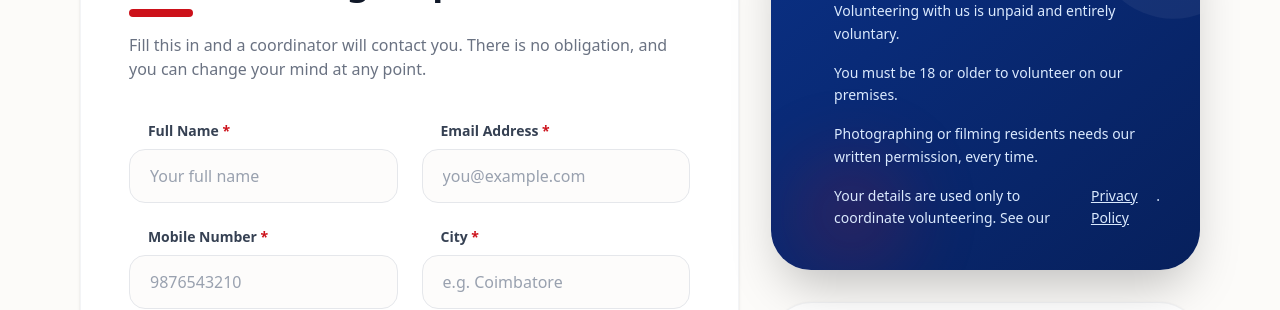
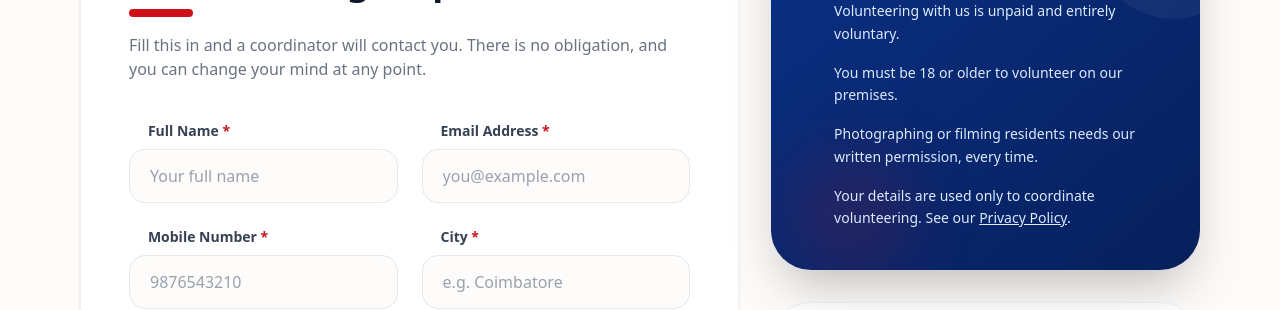
Before and after one commit to maheswarankasi/helping-hearts-website, a Next.js app: page /join-us in a window 1280 px wide. Shown: the part 1792-2102 px from the top of the page. Built offline with nearby package versions, Linux system fonts and the light colour scheme; no server answers; a web font is replaced by a local one.

Commit message:
join-us page updated

```diff
--- a/src/app/(public)/join-us/page.jsx
+++ b/src/app/(public)/join-us/page.jsx
@@ -158,20 +158,20 @@ export default function JoinUsPage() {
                   <ul className="space-y-4 text-blue-100 text-sm leading-relaxed">
                     <li className="flex items-start gap-3">
                       <i className="fa-solid fa-check text-brand-red mt-1"></i>
-                      Volunteering with us is unpaid and entirely voluntary.
+                      <p>Volunteering with us is unpaid and entirely voluntary.</p>
                     </li>
                     <li className="flex items-start gap-3">
                       <i className="fa-solid fa-check text-brand-red mt-1"></i>
-                      You must be 18 or older to volunteer on our premises.
+                      <p>You must be 18 or older to volunteer on our premises.</p>
                     </li>
                     <li className="flex items-start gap-3">
                       <i className="fa-solid fa-check text-brand-red mt-1"></i>
-                      Photographing or filming residents needs our written
-                      permission, every time.
+                      <p>Photographing or filming residents needs our written
+                      permission, every time.</p>
                     </li>
                     <li className="flex items-start gap-3">
                       <i className="fa-solid fa-check text-brand-red mt-1"></i>
-                      Your details are used only to coordinate volunteering.
+                      <p>Your details are used only to coordinate volunteering.
                       See our{' '}
                       <Link
                         href="/privacy-policy"
@@ -179,7 +179,7 @@ export default function JoinUsPage() {
                       >
                         Privacy Policy
                       </Link>
-                      .
+                      .</p>
                     </li>
                   </ul>
                 </div>
```
